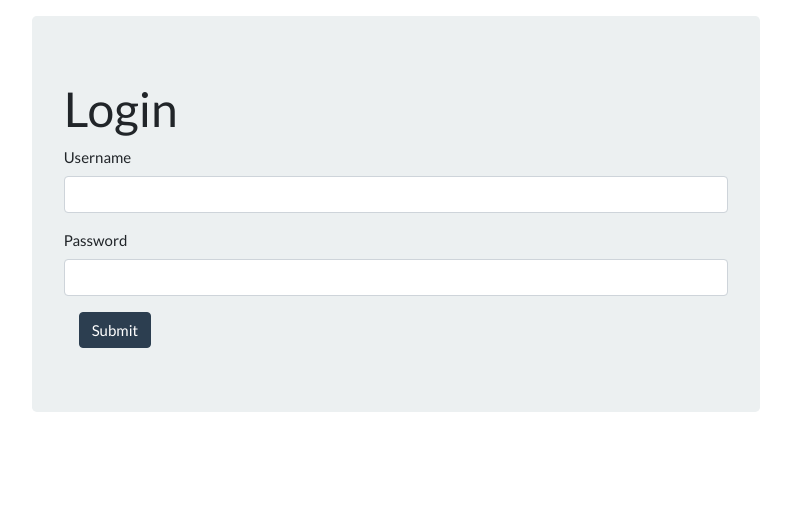
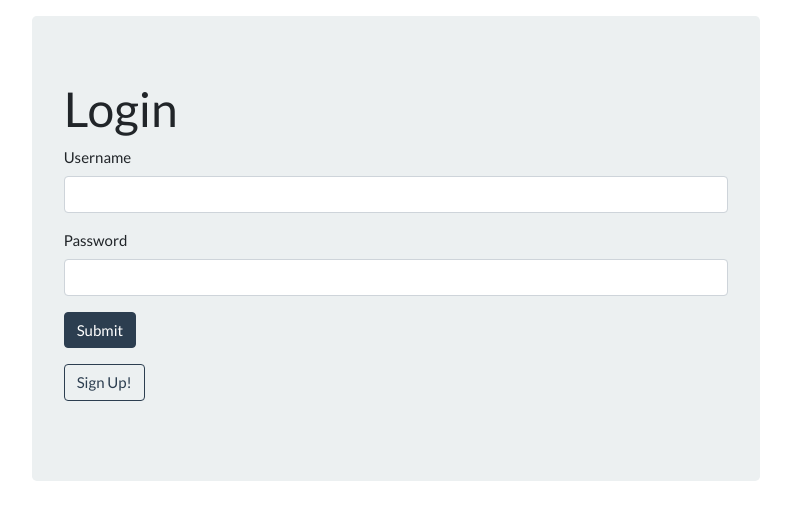
Before and after one commit to JVasky/book-tracker-frontend, a React (Create React App) app: page / in a window 1280 px wide. Shown: the top 520 px of the page, without its empty margins (244-1035 px from the left). Built offline with nearby package versions, Linux system fonts and the light colour scheme.

Commit message:
Add signup button to be implemented

```diff
--- a/src/views/landing.page.tsx
+++ b/src/views/landing.page.tsx
@@ -104,7 +104,12 @@ class LandingPage extends React.Component<LoginProps, State> {
                                 <FormLabel>Password</FormLabel>
                                     <FormControl type="password" name="password" value={this.state.password} onChange={this.handlePasswordChange} />
                             </FormGroup>
-                            <Container><Button name="submit" type="submit">Submit</Button></Container>
+                            <FormGroup>
+                                <Button name="submit" type="submit">Submit</Button>
+                            </FormGroup>
+                            <FormGroup>
+                                <Button variant="outline-primary" name="signup">Sign Up!</Button>
+                            </FormGroup>
                         </Form>
                         {loginErrors && (
                             <Container><br />
```
